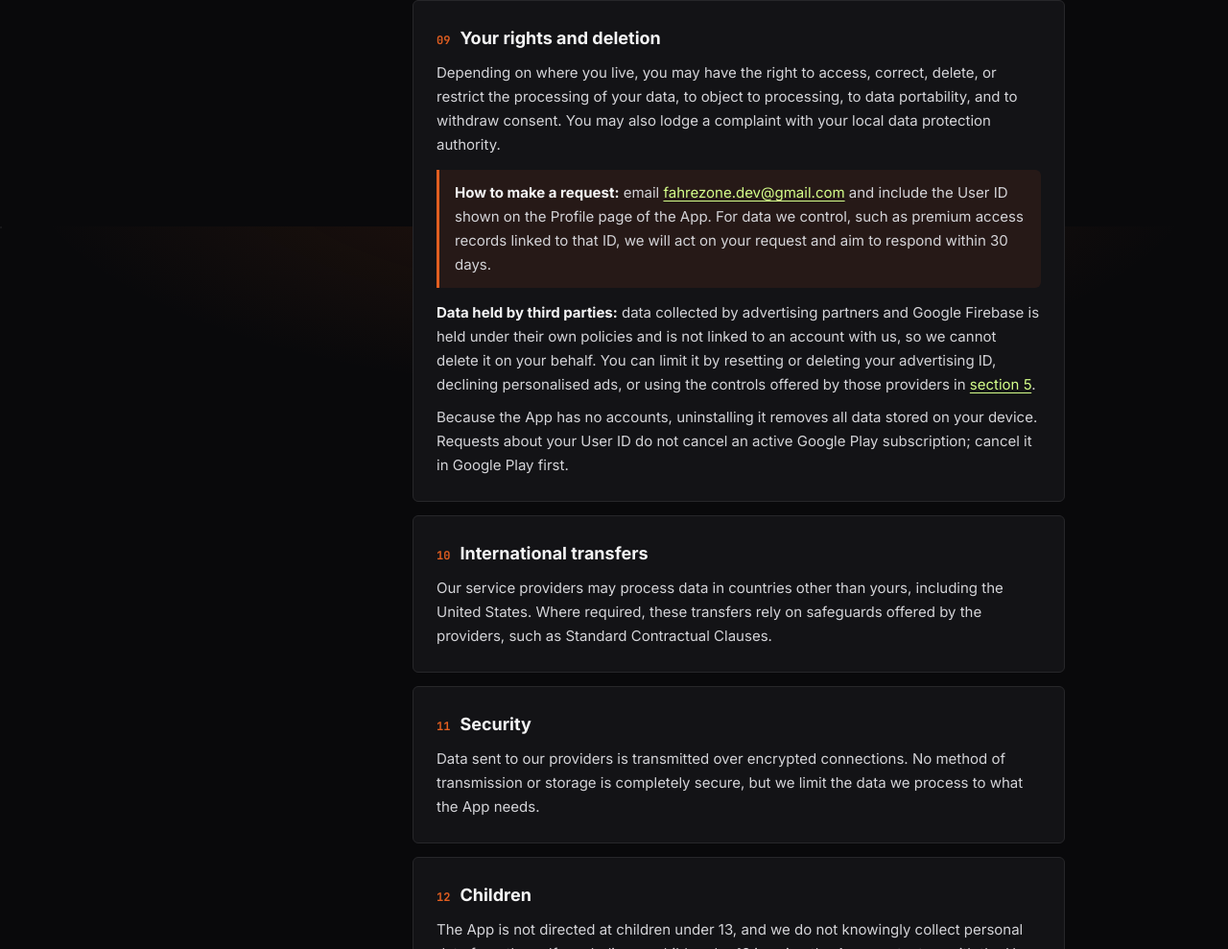
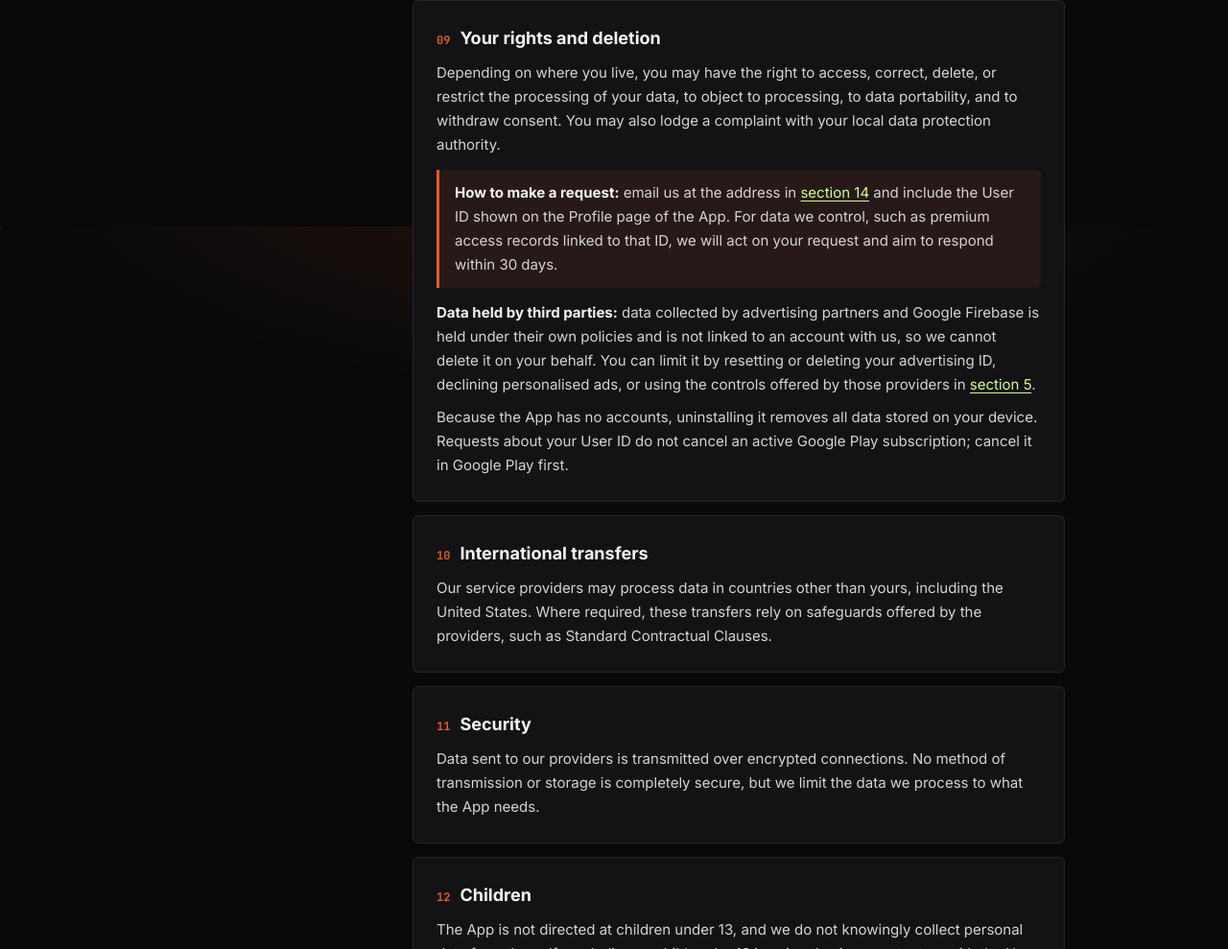
Before and after one commit to fahrez182/fahrez182.github.io, a website built with Vite: page redcorner/privacy.html in a window 1280 px wide. Shown: the part 3764-4753 px from the top of the page at 96% size. Built offline with nearby package versions, Linux system fonts and the light colour scheme.

Commit message:
docs(redcorner): drop email shortcuts from footer and privacy rights section

```diff
--- a/redcorner/privacy.html
+++ b/redcorner/privacy.html
@@ -195,7 +195,7 @@
                 <h2><span class="num">09</span>Your rights and deletion</h2>
                 <p>Depending on where you live, you may have the right to access, correct, delete, or restrict the processing of your data, to object to processing, to data portability, and to withdraw consent. You may also lodge a complaint with your local data protection authority.</p>
         <div class="callout">
-            <p><b>How to make a request:</b> email <a href="mailto:fahrezone.dev@gmail.com?subject=Red%20Corner%20privacy%20request">fahrezone.dev@gmail.com</a> and include the User ID shown on the Profile page of the App. For data we control, such as premium access records linked to that ID, we will act on your request and aim to respond within 30 days.</p>
+            <p><b>How to make a request:</b> email us at the address in <a href="#contact">section 14</a> and include the User ID shown on the Profile page of the App. For data we control, such as premium access records linked to that ID, we will act on your request and aim to respond within 30 days.</p>
         </div>
         <p><b>Data held by third parties:</b> data collected by advertising partners and Google Firebase is held under their own policies and is not linked to an account with us, so we cannot delete it on your behalf. You can limit it by resetting or deleting your advertising ID, declining personalised ads, or using the controls offered by those providers in <a href="#third-party">section 5</a>.</p>
         <p>Because the App has no accounts, uninstalling it removes all data stored on your device. Requests about your User ID do not cancel an active Google Play subscription; cancel it in Google Play first.</p>
```
Also changed, not shown: src/partials/footer.html (+1 -3 lines).
